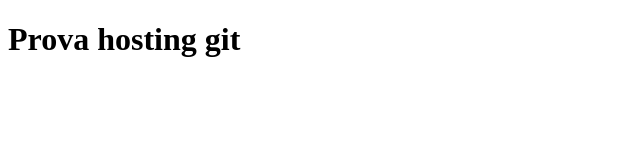
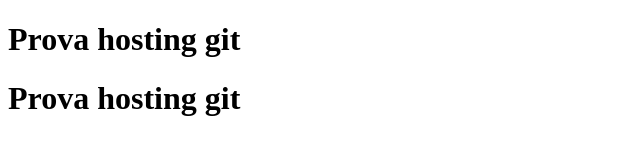
Before and after one commit to describano/test-02, a plain HTML site: page index.html in a window 1280 px wide. Shown: the whole page, without its empty margins (0-640 px from the left). Drawn offline with Linux system fonts and the light colour scheme.

Commit message:
modificat index

```diff
--- a/index.html
+++ b/index.html
@@ -8,5 +8,6 @@
 </head>
 <body>
     <h1>Prova hosting git</h1>
+    <h1>Prova hosting git</h1>
 </body>
 </html>
```
